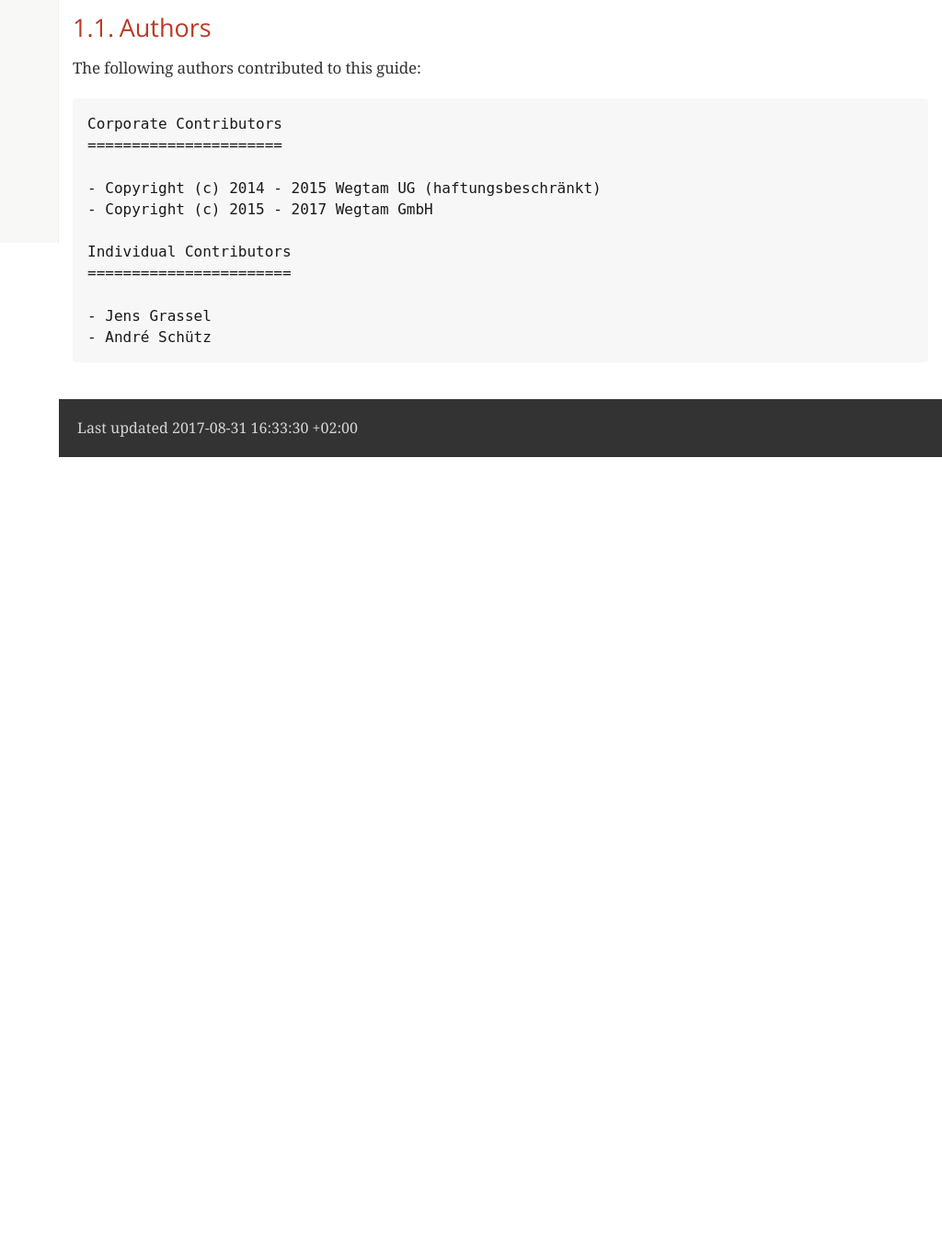
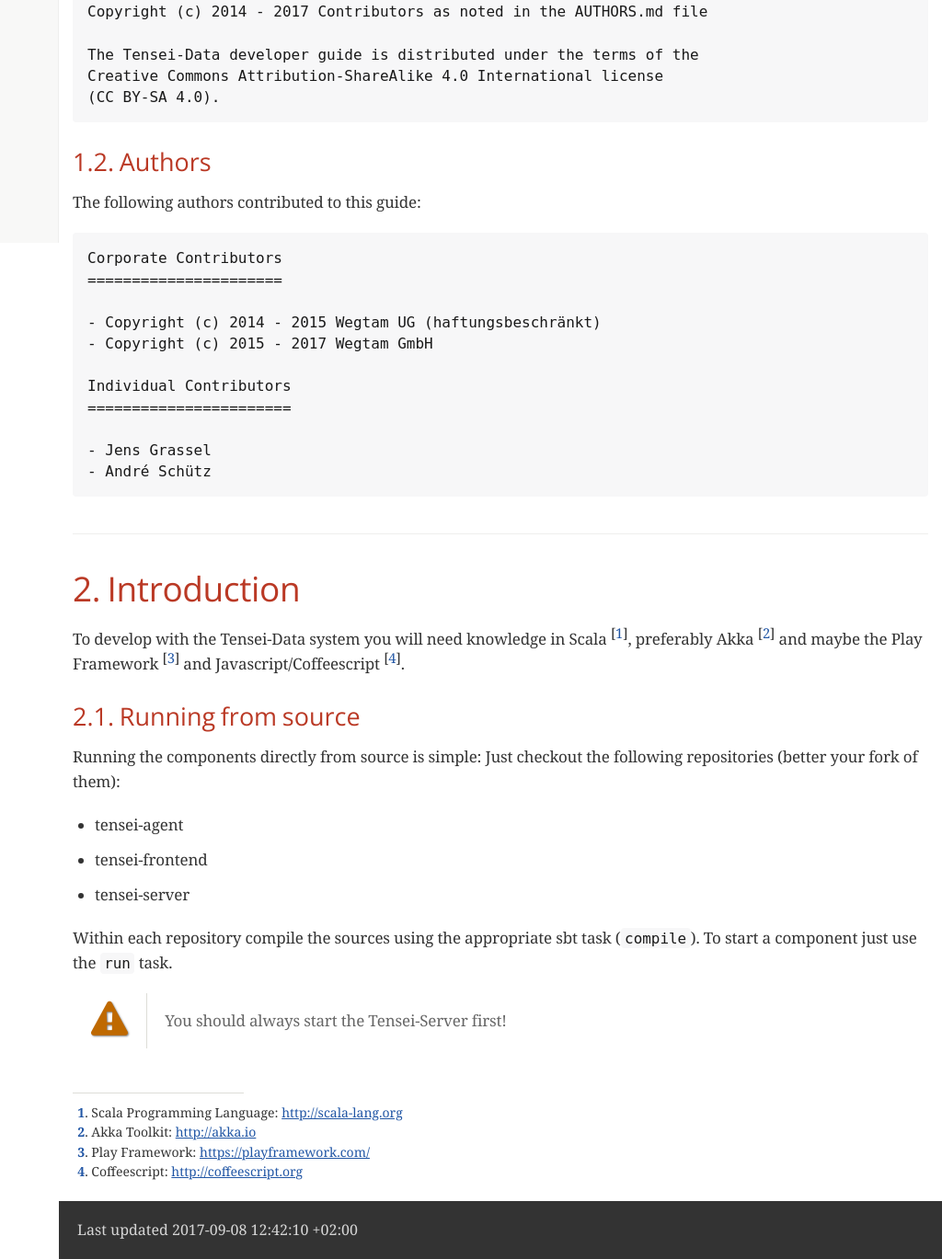
Before and after one commit to Tensei-Data/developer-guide, a plain HTML site: page index.html in a window 1280 px wide. Shown: the part 536-1905 px from the top of the page at 92% size, without its empty margins (256-1280 px from the left). Before the commit the page ends 1033 px from the top, so only its background shows below. Drawn offline with nearby package versions, Linux system fonts and the light colour scheme; a web font is replaced by a local one.

Commit message:
updated site

```diff
--- a/index.html
+++ b/index.html
@@ -510,7 +510,7 @@
 .CodeRay .head .head{color:#f4f}
 </style>
 </head>
-<body class="book toc2 toc-left">
+<body class="article toc2 toc-left">
 <div id="header">
 <h1>Tensei-Data Developer Guide</h1>
 <div class="details">
@@ -521,7 +521,13 @@
 <ul class="sectlevel1">
 <li><a href="#preamble">1. Preamble</a>
 <ul class="sectlevel2">
-<li><a href="#_authors">1.1. Authors</a></li>
+<li><a href="#copyright">1.1. Copyright</a></li>
+<li><a href="#authors">1.2. Authors</a></li>
+</ul>
+</li>
+<li><a href="#intro">2. Introduction</a>
+<ul class="sectlevel2">
+<li><a href="#run-from-source">2.1. Running from source</a></li>
 </ul>
 </li>
 </ul>
@@ -540,10 +546,25 @@
 <dl>
 <dt class="hdlist1">Version</dt>
 <dd>
-<p>6a14bfb84772accb05b89fd433cdb29e9b40a8cd</p>
+<p>65371ad997a4e506f153293eebc10cea7fffd3d2-SNAPSHOT</p>
 </dd>
 </dl>
 </div>
+<div class="admonitionblock note">
+<table>
+<tr>
+<td class="icon">
+<i class="fa icon-note" title="Note"></i>
+</td>
+<td class="content">
+For this guide it is assumed that you run the components of the
+Tensei-Data system directly from their source repositories.
+</td>
+</tr>
+</table>
+</div>
+<div class="sect2">
+<h3 id="copyright">1.1. Copyright</h3>
 <div class="listingblock">
 <div class="content">
 <pre class="CodeRay highlight"><code data-lang="plain">Copyright (c) 2014 - 2017 Contributors as noted in the AUTHORS.md file
@@ -553,8 +574,9 @@
 (CC BY-SA 4.0).</code></pre>
 </div>
 </div>
+</div>
 <div class="sect2">
-<h3 id="_authors">1.1. Authors</h3>
+<h3 id="authors">1.2. Authors</h3>
 <div class="paragraph">
 <p>The following authors contributed to this guide:</p>
 </div>
@@ -576,10 +598,73 @@
 </div>
 </div>
 </div>
+<div class="sect1">
+<h2 id="intro">2. Introduction</h2>
+<div class="sectionbody">
+<div class="paragraph">
+<p>To develop with the Tensei-Data system you will need knowledge in Scala
+<sup class="footnote" id="_footnote_Scala">[<a id="_footnoteref_1" class="footnote" href="#_footnote_1" title="View footnote.">1</a>]</sup>,
+preferably Akka <sup class="footnote" id="_footnote_Akka">[<a id="_footnoteref_2" class="footnote" href="#_footnote_2" title="View footnote.">2</a>]</sup> and
+maybe the Play Framework <sup class="footnote" id="_footnote_Play">[<a id="_footnoteref_3" class="footnote" href="#_footnote_3" title="View footnote.">3</a>]</sup> and Javascript/Coffeescript
+<sup class="footnote" id="_footnote_Coffeescript">[<a id="_footnoteref_4" class="footnote" href="#_footnote_4" title="View footnote.">4</a>]</sup>.</p>
+</div>
+<div class="sect2">
+<h3 id="run-from-source">2.1. Running from source</h3>
+<div class="paragraph">
+<p>Running the components directly from source is simple: Just checkout the
+following repositories (better your fork of them):</p>
+</div>
+<div class="ulist">
+<ul>
+<li>
+<p>tensei-agent</p>
+</li>
+<li>
+<p>tensei-frontend</p>
+</li>
+<li>
+<p>tensei-server</p>
+</li>
+</ul>
+</div>
+<div class="paragraph">
+<p>Within each repository compile the sources using the appropriate sbt
+task (<code>compile</code>). To start a component just use the <code>run</code> task.</p>
+</div>
+<div class="admonitionblock warning">
+<table>
+<tr>
+<td class="icon">
+<i class="fa icon-warning" title="Warning"></i>
+</td>
+<td class="content">
+You should always start the Tensei-Server first!
+</td>
+</tr>
+</table>
+</div>
+</div>
+</div>
+</div>
+</div>
+<div id="footnotes">
+<hr>
+<div class="footnote" id="_footnote_1">
+<a href="#_footnoteref_1">1</a>. Scala Programming Language: <a href="http://scala-lang.org" class="bare">http://scala-lang.org</a>
+</div>
+<div class="footnote" id="_footnote_2">
+<a href="#_footnoteref_2">2</a>. Akka Toolkit: <a href="http://akka.io" class="bare">http://akka.io</a>
+</div>
+<div class="footnote" id="_footnote_3">
+<a href="#_footnoteref_3">3</a>. Play Framework: <a href="https://playframework.com/" class="bare">https://playframework.com/</a>
+</div>
+<div class="footnote" id="_footnote_4">
+<a href="#_footnoteref_4">4</a>. Coffeescript: <a href="http://coffeescript.org" class="bare">http://coffeescript.org</a>
+</div>
 </div>
 <div id="footer">
 <div id="footer-text">
-Last updated 2017-08-31 16:33:30 +02:00
+Last updated 2017-09-08 12:42:10 +02:00
 </div>
 </div>
 </body>
```
